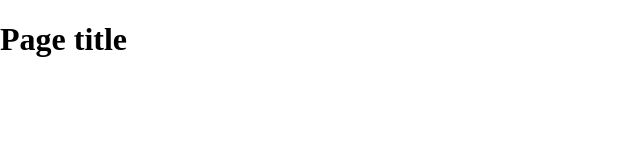
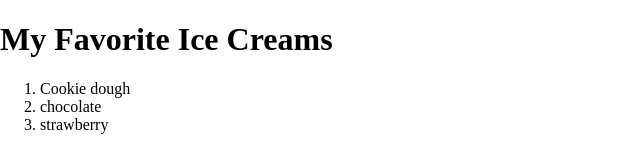
Before and after one commit to TylerCarignan/github-basics-1, a plain HTML site: page index.html in a window 1280 px wide. Shown: the whole page, without its empty margins (0-640 px from the left). Drawn offline with nearby package versions, Linux system fonts and the light colour scheme.

Commit message:
HTML Updates
Updated h1 to favorite ice cream and created ordered list

```diff
--- a/index.html
+++ b/index.html
@@ -14,7 +14,12 @@
     </head>
     <body>
     <header>
-	<h1>Page title</h1>
+	<h1>My Favorite Ice Creams</h1>
+  <ol>
+    <li>Cookie dough</li>
+    <li>chocolate</li>
+    <li>strawberry</li>
+  </ol>
     </header>
     <nav id="pageNav">
     </nav>
```
